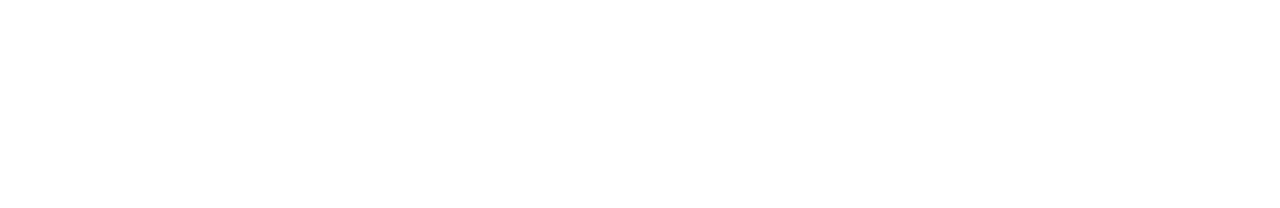
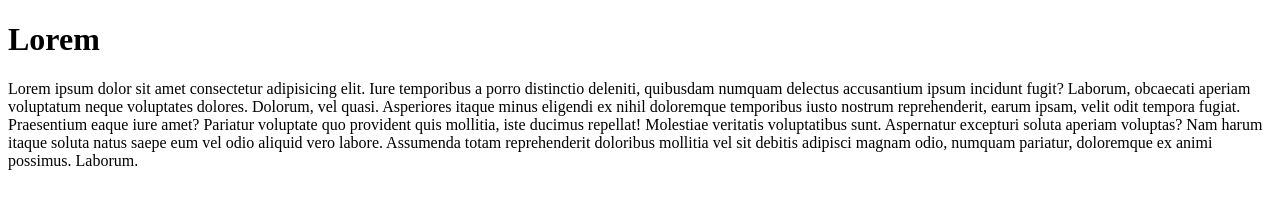
Before and after one commit to Mhee-narh2328/project, a plain HTML site: page Project/about.html in a window 1280 px wide. Drawn offline with Linux system fonts and the light colour scheme.

Commit message:
added lorem

```diff
--- a/Project/about.html
+++ b/Project/about.html
@@ -5,8 +5,10 @@
     <meta http-equiv="X-UA-Compatible" content="IE=edge">
     <meta name="viewport" content="width=device-width, initial-scale=1.0">
     <title>Document</title>
+    <link rel="stylesheet" href="about.css">
 </head>
 <body>
-
+    <h1>Lorem</h1>
+    <p>Lorem ipsum dolor sit amet consectetur adipisicing elit. Iure temporibus a porro distinctio deleniti, quibusdam numquam delectus accusantium ipsum incidunt fugit? Laborum, obcaecati aperiam voluptatum neque voluptates dolores. Dolorum, vel quasi. Asperiores itaque minus eligendi ex nihil doloremque temporibus iusto nostrum reprehenderit, earum ipsam, velit odit tempora fugiat. Praesentium eaque iure amet? Pariatur voluptate quo provident quis mollitia, iste ducimus repellat! Molestiae veritatis voluptatibus sunt. Aspernatur excepturi soluta aperiam voluptas? Nam harum itaque soluta natus saepe eum vel odio aliquid vero labore. Assumenda totam reprehenderit doloribus mollitia vel sit debitis adipisci magnam odio, numquam pariatur, doloremque ex animi possimus. Laborum.</p>
 </body>
 </html>
```
